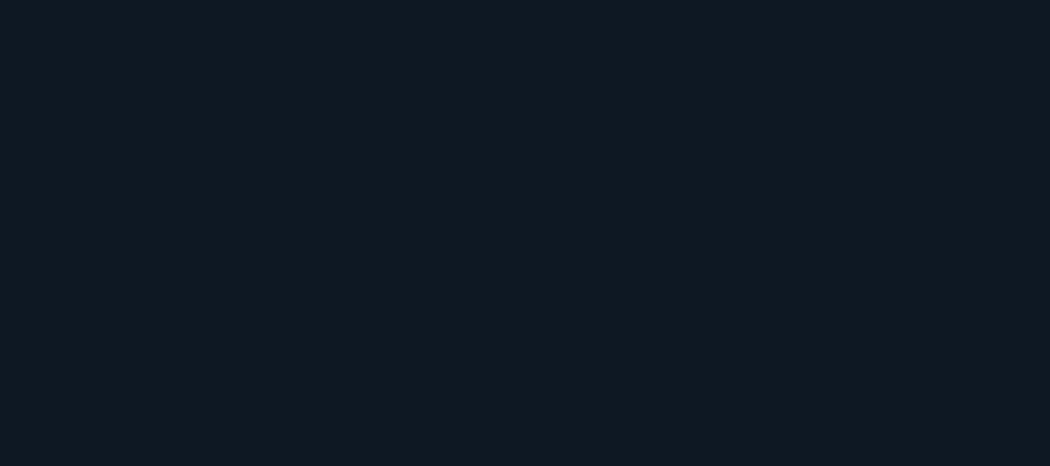
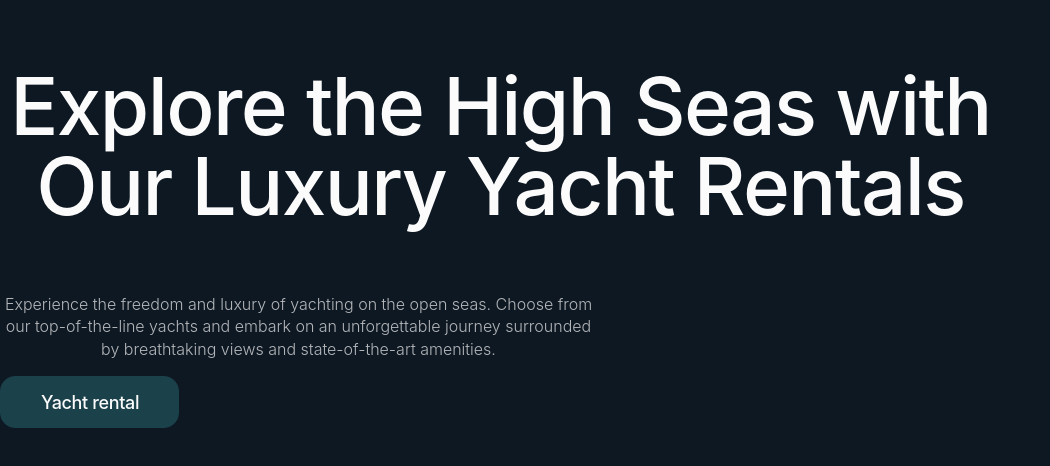
Before and after one commit to dmytro-dobrotvorskyi/html-blended-starter-mod-136, a website built with Vite: page src/index.html in a window 1280 px wide. Shown: the whole page, without its empty margins (0-1050 px from the left). Built offline with nearby package versions, Linux system fonts and the light colour scheme.

Commit message:
Completed Hero section

```diff
--- a/src/css/hero.css
+++ b/src/css/hero.css
@@ -1 +1,46 @@
-/* Сюди додавай стилі частинки Hero */
+.hero-title{
+    font-family: 'Inter Medium', sans-serif;
+    font-weight: 500;
+    max-width: 1001px;
+font-size: 80px;
+line-height: 1;
+letter-spacing: -0.02em;
+text-align: center;
+color: #fbfbfb;
+}
+
+.hero-description{
+    font-family: 'Inter Light', sans-serif;
+    max-width: 597px;
+    font-weight: 300;
+font-size: 16px;
+
+line-height: 1.4;
+text-align: center;
+color: #b4b7ba;
+}
+
+.btn-hero{
+    font-family: 'Inter Medium', sans-serif;
+    font-weight: 500;
+     font-size: 18px;
+     line-height: 1.1;
+     letter-spacing: -0.02em;
+    width: 179px;
+    height: 52px;
+    color: #fbfbfb;
+    border: 1px solid #1b414b;
+    border-radius: 15px;
+    padding: 16px 40px;
+    width: 179px;
+    height: 52px;
+    background: #1b414b;
+    white-space: nowrap;
+    cursor: pointer;
+}
+
+.btn-hero:hover, .btn-hero:focus{
+    color: #1b414b;
+    border: 1px solid #fbfbfb;
+    background: #fbfbfb;
+}
--- a/src/partials/hero.html
+++ b/src/partials/hero.html
@@ -1,5 +1,11 @@
-<!-- =========================HERO===========================
-Зверніть увагу!                                             ||
-Скелет (html, head, body) в цей файл додавати не потрібно!  ||
-Додаємо тільки розмітку своєї частинки                      ||
-========================================================== -->
+<section id="hero">
+  <h1 class="hero-title">
+    Explore the High Seas with Our Luxury Yacht Rentals
+  </h1>
+  <p class="hero-description">
+    Experience the freedom and luxury of yachting on the open seas. Choose from
+    our top-of-the-line yachts and embark on an unforgettable journey surrounded
+    by breathtaking views and state-of-the-art amenities.
+  </p>
+  <button type="button" class="btn-hero">Yacht rental</button>
+</section>
```
